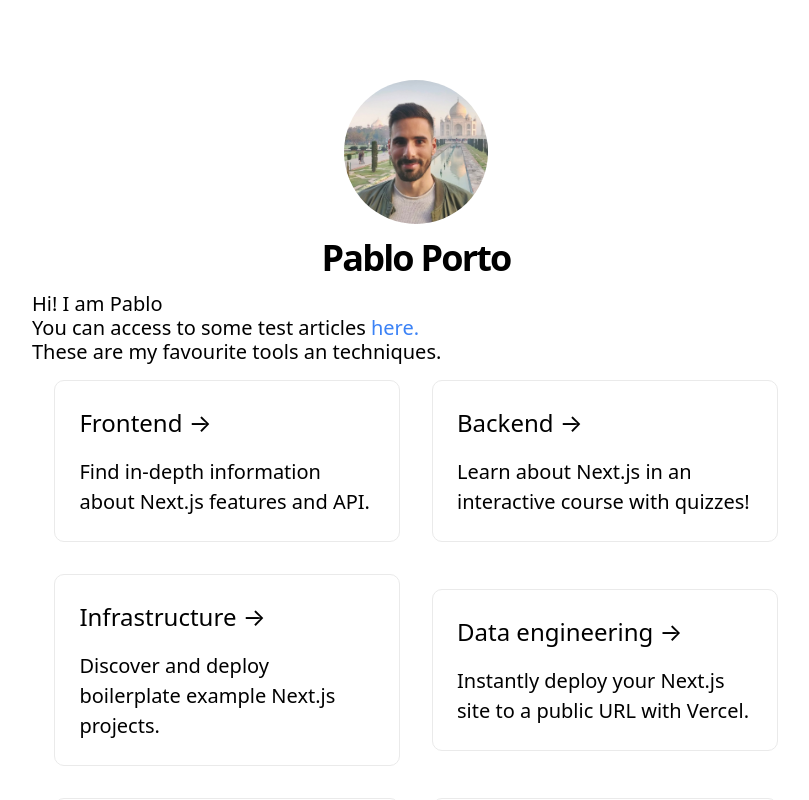
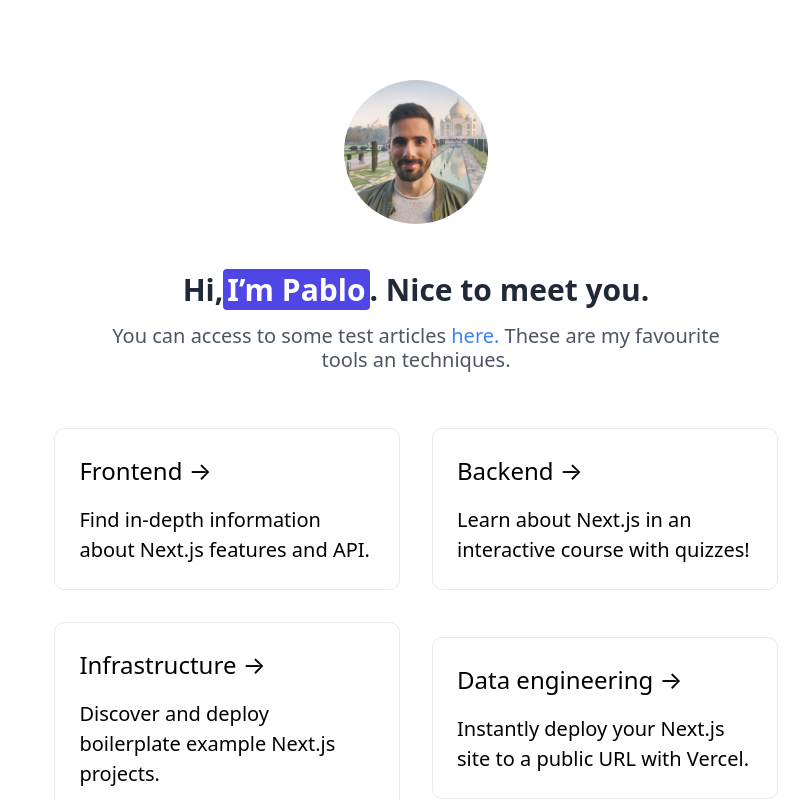
Before and after one commit to portovep/pabloporto.me, a Next.js app: page / in a window 1280 px wide. Shown: the top 800 px of the page, without its empty margins (224-1033 px from the left). Built offline with nearby package versions, Linux system fonts and the light colour scheme.

Commit message:
Improve index styles

```diff
--- a/components/Layout/Layout.tsx
+++ b/components/Layout/Layout.tsx
@@ -34,9 +34,6 @@ export default function Layout({ children, home }) {
               width={144}
               alt={name}
             />
-            <h1 className="text-4xl leading-5 font-extrabold tracking-tighter mt-6 mb-6">
-              {name}
-            </h1>
           </>
         ) : (
           <>
--- a/pages/index.js
+++ b/pages/index.js
@@ -9,24 +9,31 @@ export default function Home() {
       <Head>
         <title>{siteTitle}</title>
       </Head>
-      <section className="text-xl leading-6">
-        <p>Hi! I am Pablo</p>
-        <p>
+      <section className="mt-12 text-xl leading-6">
+        <div className="max-w-2xl px-6 text-center mx-auto">
+          <h2 className="text-3xl font-semibold text-gray-800">
+            Hi,
+            <span className="bg-indigo-600 text-white rounded px-1">
+              I’m Pablo
+            </span>
+            . Nice to meet you.
+          </h2>
+          <p className="text-gray-600 mt-4">
             You can access to some test articles
             <Link href={`/posts`}>
               <a
                 className="text-blue-500 hover:underline"
                 rel="noopener noreferrer"
               >
-              {" "}
-              here.
+                &nbsp;here.&nbsp;
               </a>
             </Link>
+            These are my favourite tools an techniques.
           </p>
-        <p>These are my favourite tools an techniques.</p>
+        </div>
       </section>
 
-      <div className="flex flex-col justify-center items-center">
+      <div className="flex flex-col justify-center items-center mt-10">
         <div className="flex flex-wrap items-center justify-center max-w-full flex-col md:max-w-4xl md:flex-row">
           <Link href="/stacks/frontend">
             <a className={styles.card} rel="noopener noreferrer">
--- a/pages/posts/[id].js
+++ b/pages/posts/[id].js
@@ -45,9 +45,10 @@ export default function Post({ postData }) {
           >
             {postData.title}
           </a>
-          <p className="mt-2 text-gray-600">
-            <div dangerouslySetInnerHTML={{ __html: postData.contentHtml }} />
-          </p>
+          <div
+            className="mt-2 text-gray-600"
+            dangerouslySetInnerHTML={{ __html: postData.contentHtml }}
+          />
         </div>
       </div>
     </Layout>
```
Lines whose indentation alone changed are shown as unchanged.
